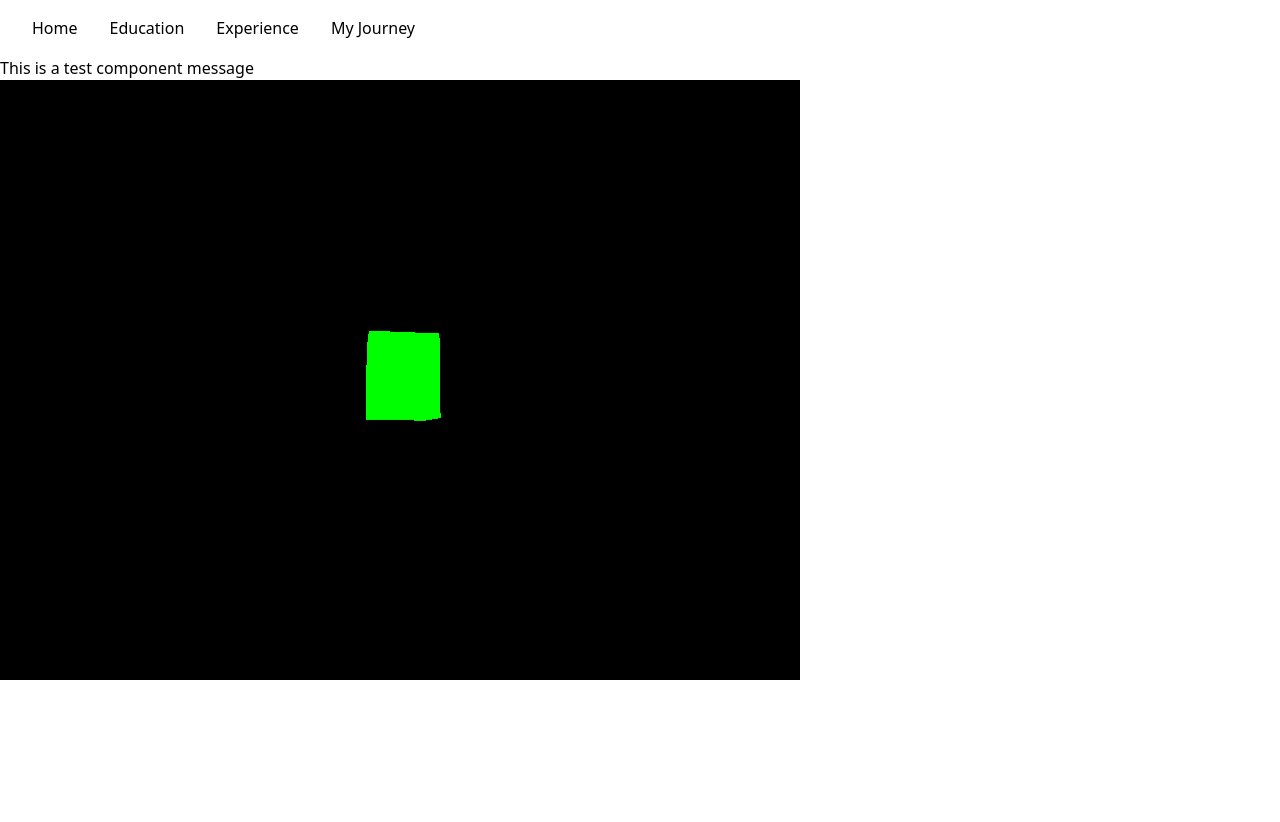
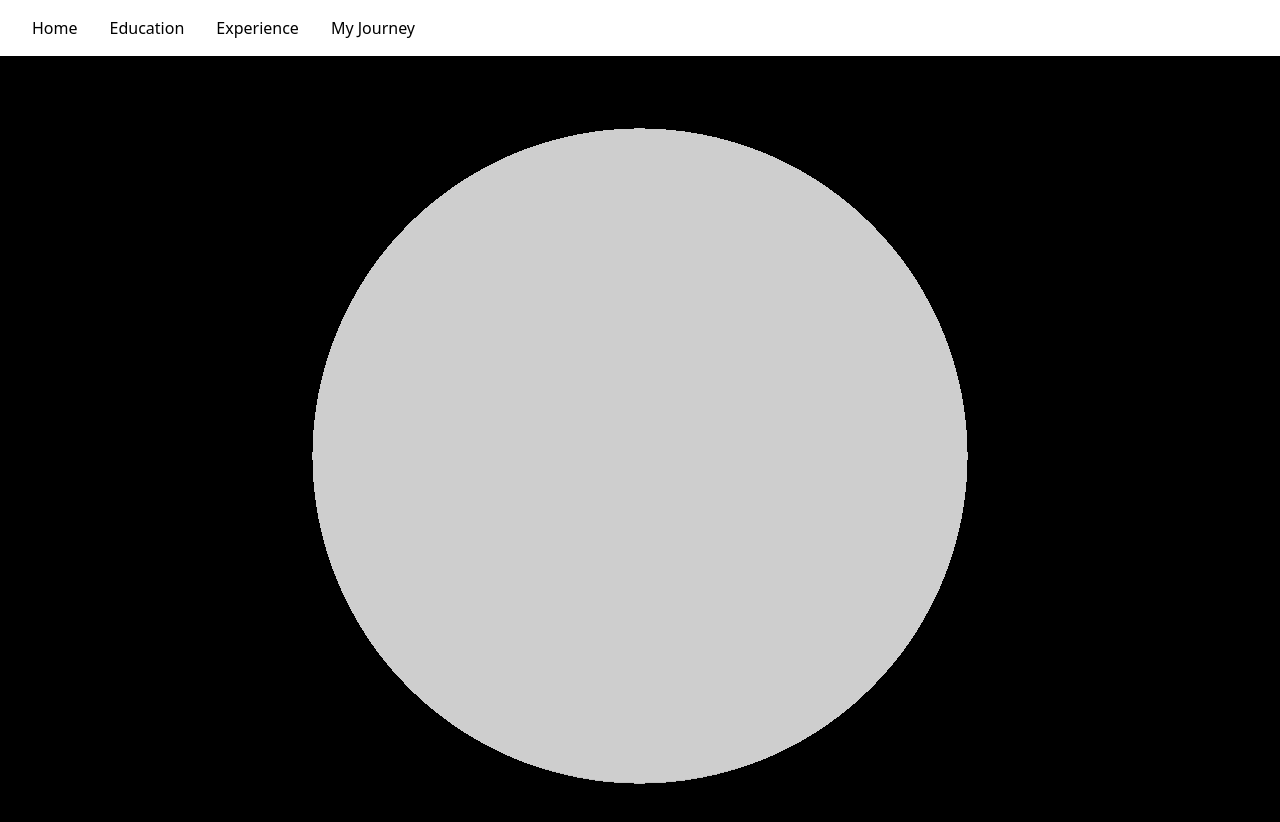
Before and after one commit to marcorosenbaum/cv-website, a Vue app: page /myjourney in a window 1280 px wide. Shown: the top 822 px of the page. Before the commit the page ends 800 px from the top, so only its background shows below. Built offline with nearby package versions, Linux system fonts and the light colour scheme.

Commit message:
add 3d globe to myjourney view

```diff
--- a/src/components/globe3d.vue
+++ b/src/components/globe3d.vue
@@ -1,4 +1,6 @@
-<template><div></div></template>
+<template>
+  <div></div>
+</template>
 
 <script>
 import * as THREE from "three";
@@ -13,31 +15,38 @@ export default {
 
       // Create a camera
       const camera = new THREE.PerspectiveCamera(
-        75,
+        35,
         window.innerWidth / window.innerHeight,
         0.1,
         1000
       );
-      camera.position.z = 5;
+      camera.position.z = 20;
 
       // Create a renderer
       const renderer = new THREE.WebGLRenderer();
-      renderer.setSize(800, 600);
+      renderer.setSize(innerWidth, innerHeight);
       this.$el.appendChild(renderer.domElement);
 
       // Add a cube to the scene
-      const geometry = new THREE.BoxGeometry();
-      const material = new THREE.MeshBasicMaterial({ color: 0x00ff00 });
-      const cube = new THREE.Mesh(geometry, material);
-      scene.add(cube);
+      const geometry = new THREE.SphereGeometry(5, 100, 100);
+      const texture = new THREE.TextureLoader().load(
+        new URL("../assets/globe2.jpeg", import.meta.url).toString()
+      );
+
+      const material = new THREE.MeshBasicMaterial({
+        map: texture,
+      });
+      const globe = new THREE.Mesh(geometry, material);
+      scene.add(globe);
 
       // Animation loop
       const animate = function () {
         requestAnimationFrame(animate);
 
         // Rotate the cube
-        cube.rotation.x += 0.01;
-        cube.rotation.y += 0.01;
+
+        globe.rotation.x = THREE.MathUtils.degToRad(0);
+        globe.rotation.y += 0.005;
 
         renderer.render(scene, camera);
       };
--- a/src/views/MyJourney.vue
+++ b/src/views/MyJourney.vue
@@ -1,16 +1,13 @@
 <template>
-  <test />
   <globe3d />
 </template>
 
 <script>
-import test from "../components/test.vue";
 import globe3d from "../components/Globe3D.vue";
 
 export default {
   name: "MyJourney",
   components: {
-    test,
     globe3d,
   },
 };
```
Also changed, not shown: 2 other files (tests, documents, lock files or other folders).
